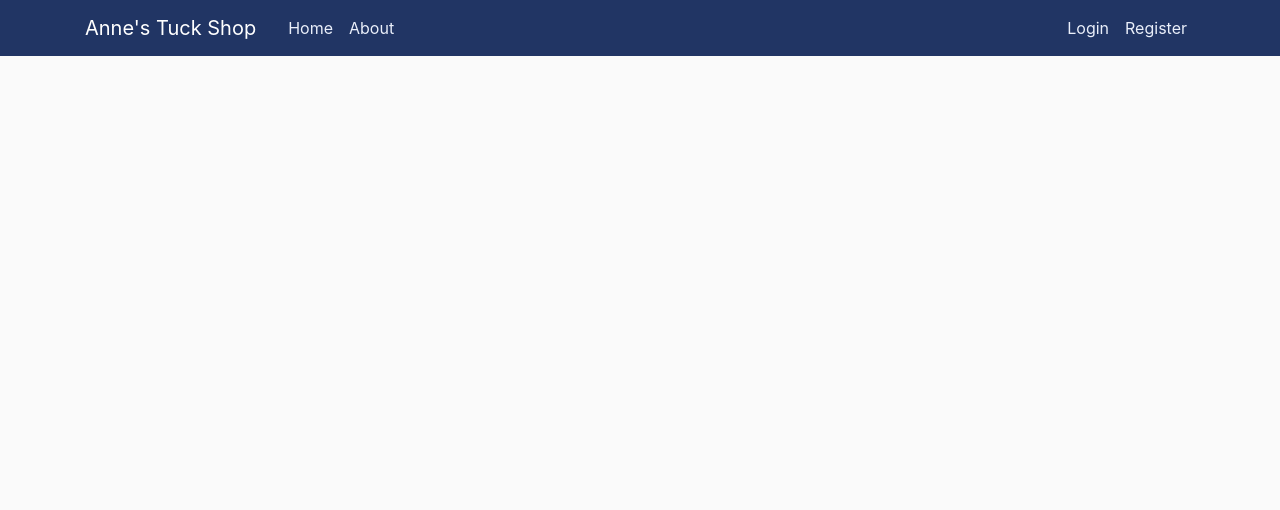
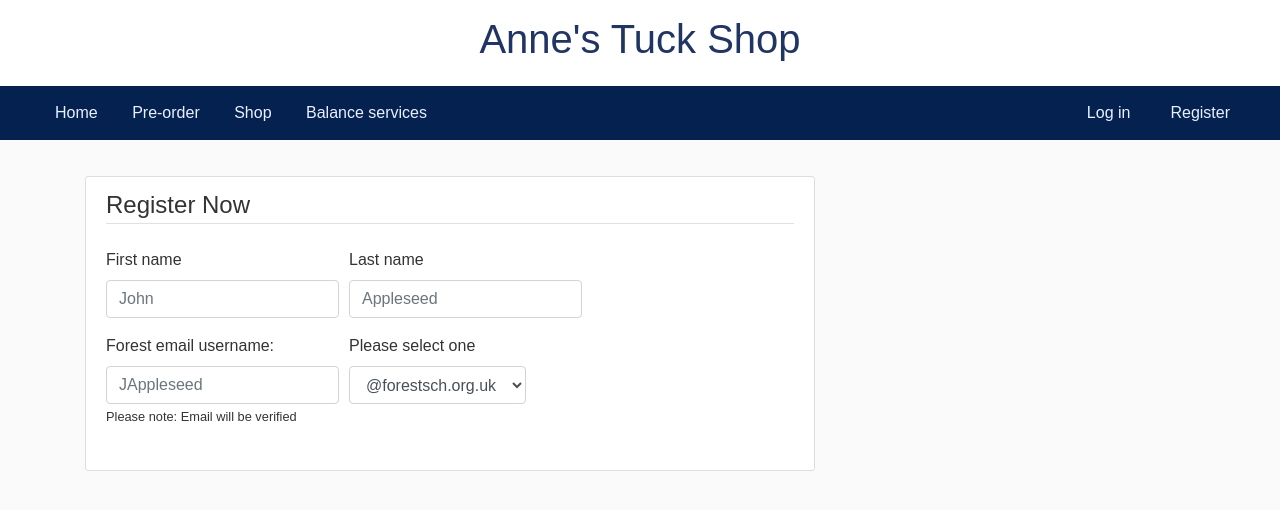
Before and after one commit to lukshan13/AnnsTuckShop, a Flask app: template Main/templates/signup.html in a window 1280 px wide. Shown: the top 510 px of the page. Run offline with Flask 2, Linux system fonts and the light colour scheme; the template is opened without the code that fills it, so the values that code supplies are empty; parts of the project's set-up code (start-up, migrations or seed data) failed here and were passed over; some libraries are stand-ins or nearby versions.

Commit message:
Update
Added several new features
- redesigned the header of the site to look better.
- also added in collapsing and openable menu in the nav-bar
-added some jquery for above^
- made getinfo.py a more streamlined function
-Fixed issue of TimeOfDay not updating, and the system being stuck with the time when the server starts running
-added secret shutdown function via web to close server

```diff
--- a/Main/flaskATS.py
+++ b/Main/flaskATS.py
@@ -2,8 +2,9 @@ print ("Developed By Lukshan Sharvaswaran, DvDt:2018. @lukshan13")
 
 #calling in required libraries for code
 import flask
-from flask import Flask, render_template, url_for
+from flask import Flask, render_template, url_for, request
 import getInfo as getInfo
+import os
 
 site = Flask(__name__)
 #hardcoding values incase no values are returned from database to prevent errors
@@ -11,39 +12,56 @@ userType = ("nil")
 page = ("nil")
 
 
-
 #from getInfo
-getInfo.get_datetime(), getInfo.get_TimeOfDay()
+getInfo.RunGetInfo()
 '''TEMP'''
 userType = ("Student")
 page_title = (userType + ": ")
 
+def shutdown_server():
+    func = request.environ.get('werkzeug.server.shutdown')
+    func()
 
+def ParseInfo():
+	global info
+	getInfo.RunGetInfo()
+	info = {
+		'page_title': (page_title),
+		'date' :(getInfo.date),
+		'day': (getInfo.day),
+		'TimeOfDay': (getInfo.TimeOfDay)
 
-
-info = {
-	'page_title': (page_title),
-	'date' :(getInfo.date),
-	'day': (getInfo.day),
-	'TimeOfDay': (getInfo.TimeOfDay)
-}
+	}
 
 @site.route('/home')
 @site.route('/')
 def home():
-    return render_template('Home.html',info=info, pg_name="Home", sidebar="yes")
+	ParseInfo()
+	return render_template('Home.html',info=info, pg_name="Home", sidebar="yes")
 
 @site.route('/signup/')
 @site.route('/register/')
-def signip():
+def register():
+	ParseInfo()
 	return render_template('signup.html',info=info, pg_name="Sign Up")
 
 @site.route('/about')
 def about():
+	ParseInfo()
 	return render_template('About.html')
 
-#enabling debug mode when execured via terminal
+@site.route('/shutdownserver1034')
+def shutdown():
+    shutdown_server()
+    return 'Server shutting down...'
+
+
+
+#enabling debug mode and hosts when executed via python module
 if __name__ == '__main__':
 	site.run(debug=True)
+	site.run(host='0.0.0.0')
 
+
+print (getInfo.time_display)
 print (getInfo.TimeOfDay, "'Ann's Tuck Shop' site flask server is now running. Please navigate to the address below to access the site.")
--- a/Main/form.py
+++ b/Main/form.py
@@ -1,2 +1 @@
-import flask
 from flask import Flask_WTF
--- a/Main/static/main.css
+++ b/Main/static/main.css
@@ -1,37 +1,89 @@
-body {
+ body{
   background: #fafafa;
   color: #333333;
-  margin-top: 5rem;
+  margin: 0;
+  padding: 0;
+  font-family: sans-serif;
 }
 
-h1, h2, h3, h4, h5, h6 {
+h1, h2, h3, h4, h5, h6{
   color: #444444;
 }
 
 
-
-.bg-steel {
-  background-color: #213564;
+header{
+  background: white;
+  width: 100%;
+  padding: 15px 0;
+  color: white;
+  text-align: center;
 }
 
-.site-header .navbar-nav .nav-link {
-  color: #EAEFFA;
+nav ul{
+  background: #052150;
+  overflow: hidden;
+  color: white;
+  padding: auto;
+  text-align: left;
+  padding-bottom: 0px;
+  -webkit-transition: max-height 0.4s;
+  -ms-transition: max-height 0.4s;
+  -o-transition: max-height 0.4s;
+  -moz-transition: max-height 0.4s;
+  transition: max-height 0.4s;
+
+
 }
 
-.site-header .navbar-nav .nav-link:hover {
-  color: #ffffff;
+nav ul li{
+  display: inline-block;
+  padding: 15px;
 }
 
-.site-header .navbar-nav .nav-link.active {
-  font-weight: 500;
+nav ul li:hover{
+  background-color: #80A0CC;
 }
 
-.content-section {
+
+nav a{
+  text-decoration: none;
+  color: #e8f1ff;
+}
+
+nav a:hover{
+  text-decoration: none;
+  color: white;
+}
+
+
+li.right{
+  float: right;
+  padding-right: 25px;
+
+}
+
+li.rightlast{
+  float: right;
+  padding-right: 50px;
+}
+
+
+
+.sidebaritem{
+  text-decoration: none!important;
+}
+
+.sidebaritem:hover{
+  color: black!important;
+}
+
+.content-section{
   background: #ffffff;
   padding: 10px 20px;
   border: 1px solid #dddddd;
   border-radius: 3px;
   margin-bottom: 20px;
+
 }
 
 
--- a/Main/templates/Home.html
+++ b/Main/templates/Home.html
@@ -8,10 +8,10 @@
       <a class="links" href="#">{{ info.day }}</a>
       <small class="text-muted">{{ info.date }}</small>
     </div>
-    <h2><a class="section-title"> {{ info.TimeOfDay }} Today's selections are: are </a></h2>
+    <h2><a class="section-title"> {{ info.TimeOfDay }} Today's selections are: </a></h2>
     <p class="section-content">Breakfast     -   Bacon roll</p>
     <p class="section-content">Quater Break  -   Pizza slices</p>
-    <p class="section-content links"><a href="https://goo.gl/rWmht8" target="_blank" rel="noopener"><span style= "color: #80A0CC;">Click here for menu</span></a></p>
+    <p class="section-content links"><a href="https://goo.gl/rWmht8" target="_blank" rel="noopener"><span style= "color: #80A0CC;">Click here for lunch menu</span></a></p>
   </div>
 </section>
 {% endblock _content_ %}
--- a/Main/templates/Layout/layout.html
+++ b/Main/templates/Layout/layout.html
@@ -2,11 +2,11 @@
 <html>
 <head>
 
-	<!-- Required meta tags for use with mobile devices -->
+	<!-- Required meta tags for the responsiveness of the website especially for mobile phones -->
     <meta charset="utf-8">
     <meta name="viewport" content="width=device-width, initial-scale=1, shrink-to-fit=no">
 
-    <!-- Bootstrap CSS -->  <!-- using Bootstrap's css as it produces a very nice text layout -->
+    <!-- Bootstrap CSS -->  <!-- using Bootstrap's css as it produces a very nice text layout-->
     <link rel="stylesheet" href="https://stackpath.bootstrapcdn.com/bootstrap/4.1.3/css/bootstrap.min.css" integrity="sha384-MCw98/SFnGE8fJT3GXwEOngsV7Zt27NXFoaoApmYm81iuXoPkFOJwJ8ERdknLPMO" crossorigin="anonymous">
     <!-- using 'url_for' to find the css file in case it changes -->
     <link rel="stylesheet" type="text/css" href=" {{ url_for('static', filename='main.css') }}">
@@ -16,50 +16,49 @@
 	{% else %}
 		<title>ATS - Welcome </title>
 	{% endif %}
+
+	<script src="https://ajax.googleapis.com/ajax/libs/jquery/3.3.1/jquery.min.js"></script>
 </head>
 <body>
 
 
 	<!--Navbar-->
-	<header class="site-header">
-	  <nav class="navbar navbar-expand-md navbar-dark bg-steel fixed-top">
-	    <div class="container">
-	      <a class="navbar-brand mr-4" href="/">Anne's Tuck Shop</a>
-	      <button class="navbar-toggler" type="button" data-toggle="collapse" data-target="#navbarToggle" aria-controls="navbarToggle" aria-expanded="false" aria-label="Toggle navigation">
-	        <span class="navbar-toggler-icon"></span>
-	      </button>
-	      <div class="collapse navbar-collapse" id="navbarToggle">
-	        <div class="navbar-nav mr-auto">
-	          <a class="nav-item nav-link" href="/">Home</a>
-	          <a class="nav-item nav-link" href="/about">About</a>
-	        </div>
-	        <!-- Navbar Right Side -->
-	        <div class="navbar-nav">
-	          <a class="nav-item nav-link" href="/login">Login</a>
-	          <a class="nav-item nav-link" href="/register">Register</a>
-	        </div>
-	      </div>
-	    </div>
+	<header>
+		<h1 style="color: #213564 ">Anne's Tuck Shop</h1>
+	</header>
+	<nav>
+		<ul>
+			<a href="{{ url_for('home') }}"><li>Home</li></a>
+			<a href="{{ url_for('home') }}"><li>Pre-order</li></a>
+			<a href="{{ url_for('home') }}"><li>Shop</li></a>
+			<a href="{{ url_for('home') }}"><li>Balance services</li></a>
+
+			<a href="{{ url_for('register') }}"><li class="rightlast">Register</li></a>
+			<a href="{{ url_for('home') }}"><li class="right">Log in</li></a>
+		</ul>
+		<div class="nav-handle">Navbar</div>
 	</nav>
-	</header>
+
 
 	<!--sidebar-->
-	<main role="main" class="container">
+	<main role="main" class="container" style="position:relative; top:20px;">
 	  <div class="row">
+
 		    <div class="col-md-8">
 		      {% block _content_ %}{% endblock %}
 		    </div>
 
+
 		    {% if sidebar == 'yes' %}
 			    <div class="col-md-4">
 			      <div class="content-section">
-		        <h3>Our Sidebar</h3>
-		        <p class='text-muted'>You can put any information here you'd like.
+			        <h3>Main side bar</h3>
+			        <p class='text-muted'>Probably put latest news or something else anne wants
 			          <ul class="list-group">
-		            <li class="list-group-item list-group-item-light">Latest Posts</li>
-		            <li class="list-group-item list-group-item-light">Announcements</li>
-		            <li class="list-group-item list-group-item-light">Calendars</li>
-		            <li class="list-group-item list-group-item-light">etc</li>
+							<a class='sidebaritem' href="#"><li class="list-group-item list-group-item-light">Login</li></a>
+							<a class='sidebaritem' href="{{ url_for('register') }}"><li class="list-group-item list-group-item-light">Register</li></a>
+							<a class='sidebaritem' href="#"><li class="list-group-item list-group-item-light">Recent breakfast changes?</li></a>
+							<a class='sidebaritem' href="#"><li class="list-group-item list-group-item-light">etc</li></a>
 			          </ul>
 			        </p>
 			      </div>
@@ -70,5 +69,11 @@
 
 
 
+	<script>
+		$('.nav-handle').on('click', function(){
+			$('nav ul').toggleClass('when-showing');
+		});
+
+	</script>
 </body>
 </html>
--- a/Main/templates/signup.html
+++ b/Main/templates/signup.html
@@ -1,2 +1,48 @@
 <!-- calling template -->
 {% extends "Layout/layout.html" %}
+
+{% block _content_ %}
+	<div class="content-section">
+		<form method="POST" action="">
+			<fieldset class="form-group">
+			<legend class="border-bottom mb-4">Register Now</legend>
+
+				<div class="input-group">
+
+					<div class="form-row">
+   						<div class="col-md-auto mb-3">
+    						<label for="validationDefault01">First name</label>
+						    <input type="text" class="form-control" id="validationDefault01" placeholder="John" required>
+						</div>
+						<div class="col-md-auto mb-3">
+						    <label for="validationDefault02">Last name</label>
+						    <input type="text" class="form-control" id="validationDefault02" placeholder="Appleseed"  required>
+						</div>
+					</div>
+
+
+
+
+
+					<div class="form-row ">
+						<div class="form-group col-md-auto mb-3">
+		    				<label for="Forest_Email_Head">Forest email username:</label>
+		   					<input type="email" class="form-control" id="Forest_Email_Head" placeholder="JAppleseed">
+		   					<span class="help-block"><small>Please note: Email will be verified</small></span>
+		 				</div>
+		 				<div class="form-group col-md-auto mb-3">
+		 					<label for="Forest_Email_Domain">    Please select one</label>
+		 					<select class="form-control" id="Forest_Email_Domain" >
+		     					<option>@forestsch.org.uk</option>
+		     					<option>@forest.org.uk</option>
+
+
+	     				</div>
+	 				</div>
+	 			</div>
+			</fieldset>
+		</form>
+	</div>
+
+
+{% endblock _content_ %}
```
Also changed, not shown: other parts of Main/static/main.css (+52 -9 lines), Main/getInfo.py (+9 -1 lines), Readme.txt, 10 other files. Lines whose indentation alone changed are shown as unchanged.
